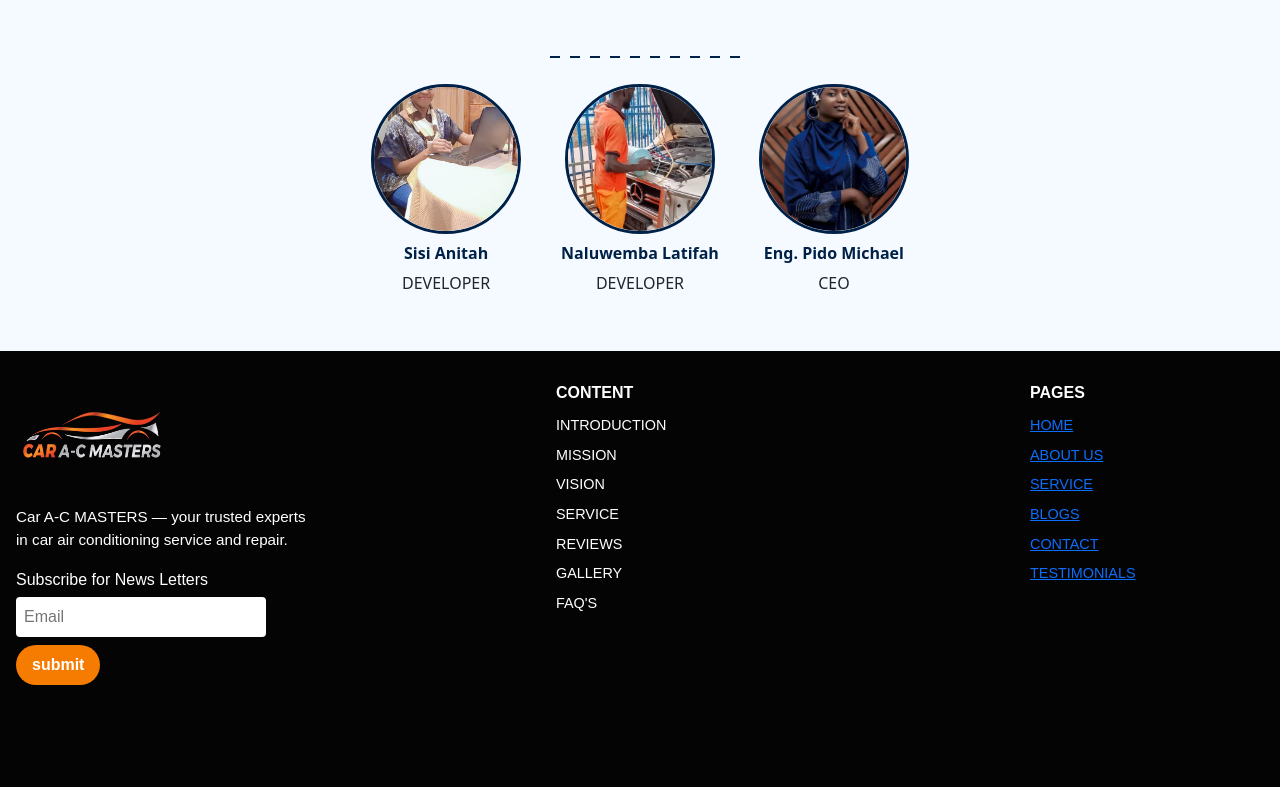
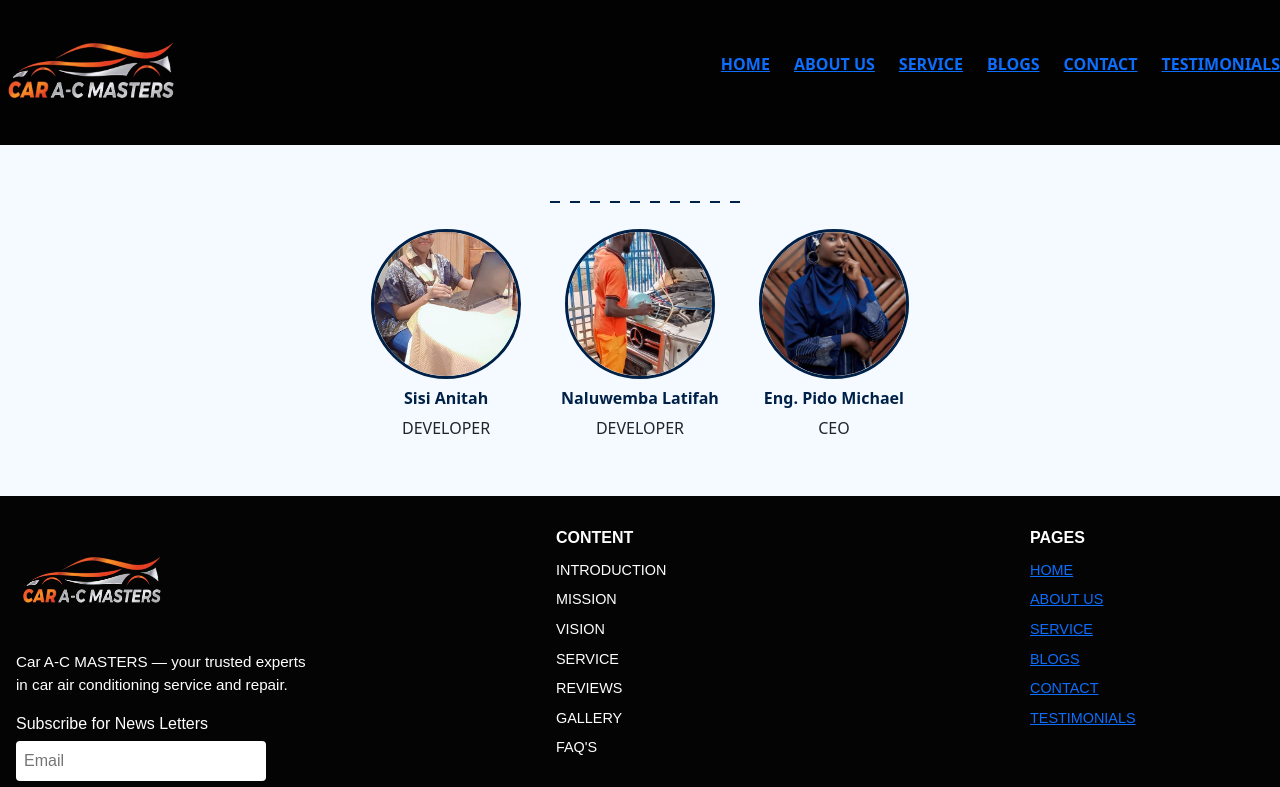
Before and after one commit to Sisianitah/RECESS-PROJECT-FRONTEND, a React (Create React App) app: page /team in a window 1280 px wide. Shown: the top 787 px of the page. Built offline with nearby package versions, Linux system fonts and the light colour scheme.

Commit message:
first commit

```diff
--- a/src/App.js
+++ b/src/App.js
@@ -3,7 +3,7 @@
 import "bootstrap-icons/font/bootstrap-icons.css";
 import './App.css';
 
-// import Navbar from './Components/Navbar';
+import Navbar from './Components/Navbar';
 import HeroSection from './Components/Herosection';
 // import Home from './Pages/Home';
 import Services from './Pages/Services';
@@ -20,7 +20,7 @@
 function App() {
   return (
     <Router>
-      {/* <Navbar /> */}
+      <Navbar />
       <Routes>
         {/* Home page */}
         <Route
--- a/src/Components/Herosection.js
+++ b/src/Components/Herosection.js
@@ -63,7 +63,7 @@
               </Link>
             </li>
           </ul>
-          <Link to="/booking">
+          <Link to="/services">
             <button className="btn btn-warning ms-3 fw-bold">Book Service</button>
           </Link>
           <Link to="/signup">
--- a/src/Components/Navbar.js
+++ b/src/Components/Navbar.js
@@ -1,24 +1,24 @@
-// import React from 'react';
-// import { Link } from 'react-router-dom';
-// import './Navbar.css';
-// import logo from '../Assets/RBG CAR LOGO.png'
+import React from 'react';
+import { Link } from 'react-router-dom';
+import './Navbar.css';
+import logo from '../Assets/RBG CAR LOGO.png'
 
 
-// function Navbar() {
-//   return (
-//     <nav className="navbar">
-//       <img src={logo} alt='' className='logo' />
-//       <h6 className="logo-text">Breathe Easy, Drive Cool</h6>
-//       <ul className="nav-links">
-//         <li><Link to="/">HOME</Link></li>
-//         <li><Link to="/about">ABOUT US</Link></li>
-//         <li><Link to="/services">SERVICE</Link></li>
-//         <li><Link to="/blogs">BLOGS</Link></li>
-//         <li><Link to="/contact">CONTACT</Link></li>
-//         <li><Link to="/testimonials">TESTIMONIALS</Link></li>
-//       </ul>
-//     </nav>
-//   );
-// }
+function Navbar() {
+  return (
+    <nav className="navbar">
+      <img src={logo} alt='' className='logo' />
+      <h6 className="logo-text">Breathe Easy, Drive Cool</h6>
+      <ul className="nav-links">
+        <li><Link to="/">HOME</Link></li>
+        <li><Link to="/about">ABOUT US</Link></li>
+        <li><Link to="/services">SERVICE</Link></li>
+        <li><Link to="/blogs">BLOGS</Link></li>
+        <li><Link to="/contact">CONTACT</Link></li>
+        <li><Link to="/testimonials">TESTIMONIALS</Link></li>
+      </ul>
+    </nav>
+  );
+}
 
-// export default Navbar;
+export default Navbar;
--- a/src/Pages/SignUp.css
+++ b/src/Pages/SignUp.css
@@ -8,7 +8,7 @@
 }
 
 .signup-form {
-  background-color: #030303;
+  background-color: #fcfafa;
   border-radius: 25px;
   padding: 40px 30px;
   max-width: 400px;
```
